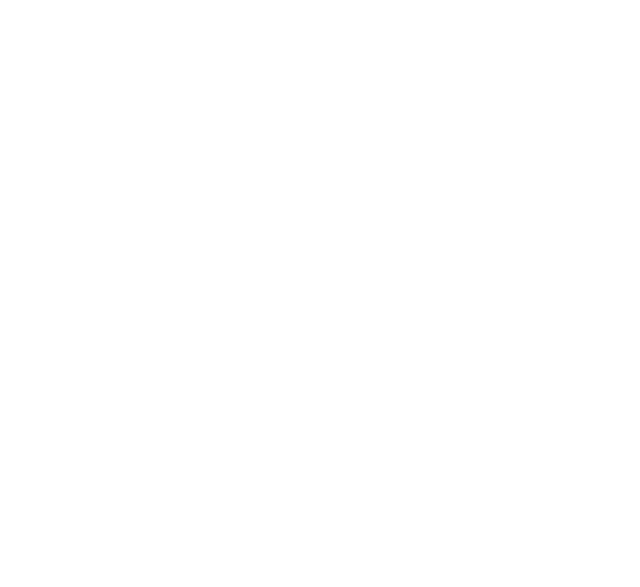
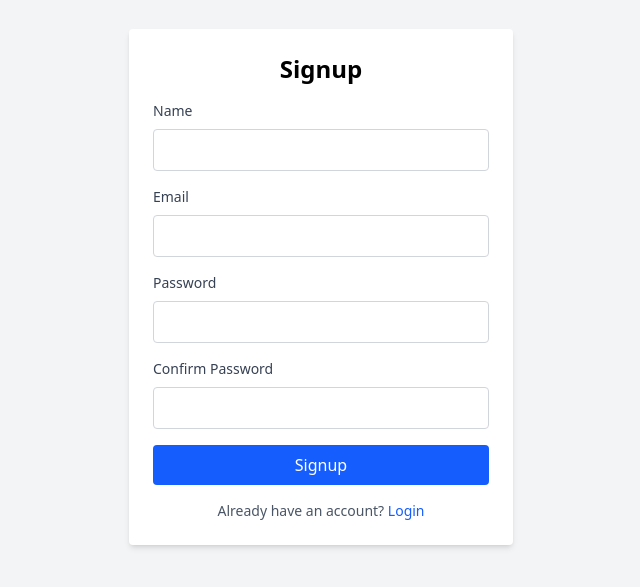
Before and after one commit to brailyguzman/gotodo, a React (Vite) app in the folder frontend/: page /signup in a window 1280 px wide. Before the commit this address had no page. Shown: the part 113-700 px from the top of the page, without its empty margins (319-959 px from the left). Built offline with nearby package versions, Linux system fonts and the light colour scheme.

Commit message:
Add Signup component and routing to App

```diff
--- a/frontend/src/App.tsx
+++ b/frontend/src/App.tsx
@@ -1,11 +1,13 @@
 import { Route, Routes } from 'react-router-dom';
 import Login from './pages/Login';
+import Signup from './pages/Signup';
 
 const App = () => {
   return (
     <div id="app">
       <Routes>
         <Route path="/login" element={<Login />} />
+        <Route path="/signup" element={<Signup />} />
       </Routes>
     </div>
   );
--- /dev/null
+++ b/frontend/src/pages/Signup.tsx
@@ -0,0 +1,145 @@
+import axios from 'axios';
+import React, { useState } from 'react';
+import { Link } from 'react-router-dom';
+
+interface SignupData {
+  name: string;
+  email: string;
+  password: string;
+  confirmPassword: string;
+}
+
+const Signup = () => {
+  const [data, setData] = useState<SignupData>({
+    name: '',
+    email: '',
+    password: '',
+    confirmPassword: '',
+  });
+  const [error, setError] = useState<string | null>(null);
+
+  const handleSubmit = async (e: React.FormEvent) => {
+    e.preventDefault();
+
+    const { name, email, password, confirmPassword } = data;
+
+    if (password !== confirmPassword) {
+      setError('Passwords do not match.');
+      return;
+    }
+
+    try {
+      await axios.post('/api/auth/signup', { name, email, password });
+
+      window.location.href = '/';
+    } catch (err) {
+      if (axios.isAxiosError(err) && err.response) {
+        const errorMessage =
+          err.response.data.error || 'Login failed. Please try again.';
+        setError(errorMessage);
+      } else {
+        setError('An unexpected error occurred. Please try again.');
+      }
+    }
+  };
+
+  return (
+    <div className="flex flex-col items-center justify-center min-h-screen bg-gray-100">
+      <form
+        className="bg-white p-6 rounded shadow-md w-96"
+        onSubmit={handleSubmit}
+      >
+        <h2 className="text-2xl font-bold mb-4 text-center">Signup</h2>
+
+        <div className="mb-4">
+          <label
+            className="block text-sm font-medium text-gray-700 mb-2"
+            htmlFor="name"
+          >
+            Name
+          </label>
+          <input
+            type="text"
+            id="name"
+            value={data.name}
+            onChange={(e) => setData({ ...data, name: e.target.value })}
+            className="w-full px-3 py-2 border border-gray-300 rounded focus:outline-none focus:ring-2 focus:ring-blue-500"
+            required
+          />
+        </div>
+
+        <div className="mb-4">
+          <label
+            className="block text-sm font-medium text-gray-700 mb-2"
+            htmlFor="email"
+          >
+            Email
+          </label>
+          <input
+            type="email"
+            id="email"
+            value={data.email}
+            onChange={(e) => setData({ ...data, email: e.target.value })}
+            className="w-full px-3 py-2 border border-gray-300 rounded focus:outline-none focus:ring-2 focus:ring-blue-500"
+            required
+          />
+        </div>
+        <div className="mb-4">
+          <label
+            className="block text-sm font-medium text-gray-700 mb-2"
+            htmlFor="password"
+          >
+            Password
+          </label>
+          <input
+            type="password"
+            id="password"
+            value={data.password}
+            onChange={(e) => setData({ ...data, password: e.target.value })}
+            className="w-full px-3 py-2 border border-gray-300 rounded focus:outline-none focus:ring-2 focus:ring-blue-500"
+            required
+          />
+        </div>
+
+        <div className="mb-4">
+          <label
+            className="block text-sm font-medium text-gray-700 mb-2"
+            htmlFor="confirmPassword"
+          >
+            Confirm Password
+          </label>
+          <input
+            type="password"
+            id="confirmPassword"
+            value={data.confirmPassword}
+            onChange={(e) =>
+              setData({ ...data, confirmPassword: e.target.value })
+            }
+            className="w-full px-3 py-2 border border-gray-300 rounded focus:outline-none focus:ring-2 focus:ring-blue-500"
+            required
+          />
+        </div>
+
+        <button
+          type="submit"
+          className="w-full bg-blue-600 text-white py-2 rounded hover:bg-blue-700 focus:outline-none focus:ring-2 focus:ring-blue-500"
+        >
+          Signup
+        </button>
+
+        <p className="mt-4 text-sm text-center text-gray-600">
+          Already have an account?{' '}
+          <Link to="/login" className="text-blue-600 hover:underline">
+            Login
+          </Link>
+        </p>
+
+        {error && (
+          <p className="mt-4 text-sm text-red-600 text-center">{error}</p>
+        )}
+      </form>
+    </div>
+  );
+};
+
+export default Signup;
```
